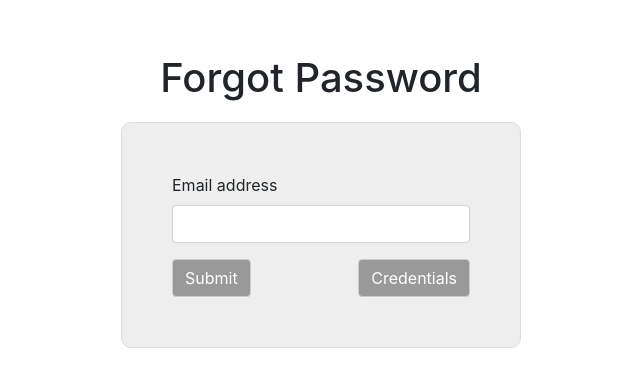
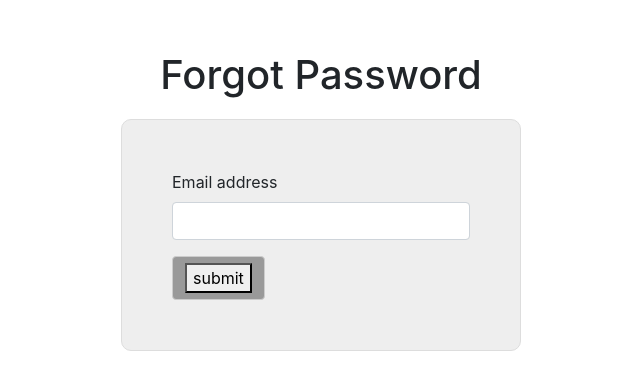
Before and after one commit to umarzahir-zz/console-copy, a React (Create React App) app: page /forgotpassword in a window 1280 px wide. Shown: the part 199-588 px from the top of the page, without its empty margins (319-959 px from the left). Built offline with nearby package versions, Linux system fonts and the light colour scheme.

Commit message:
attached resetpasswordlink action

```diff
--- a/src/actions/adminAction.js
+++ b/src/actions/adminAction.js
@@ -94,6 +94,7 @@ export const adminLogin = (data) => {
 
 // Forgot password integration.
 export const ResetPasswordLink = (email) => {
+  console.log(`Reset password link sending Action ... ${email}`);
   const apiPath = "api/admin/forgotpassword";
   const server = "http://localhost:5000/";
   return (dispatch, getState) => {
--- a/src/scenes/ForgotPassword/index.js
+++ b/src/scenes/ForgotPassword/index.js
@@ -1,25 +1,63 @@
-import React, {Component} from 'react';
+import React, { Component } from "react";
 import { Link } from "react-router-dom";
-export default class ForgotPassword extends Component{
-    render(){
-        return(
+import { connect } from "react-redux";
+import { ResetPasswordLink } from "../../actions/adminAction";
+class ForgotPassword extends Component {
+  state = { email: "" };
+  handleChange = (event) => {
+    this.setState({ email: event.target.value });
+  };
+  handleSubmit = (event) => {
+    event.preventDefault();
+    console.log(`submit button clicked.`);
+    this.props.sendLink(this.state.email);
+    this.props.navigation.navigate('/newmsg"');
+  };
+  render() {
+    return (
       <div className="d-flex m-auto form-container text-left flex-wrap">
         <div className="w-100">
           <div className="">
             <h1 className="text-center">Forgot Password</h1>
           </div>
-                <form className="col-12 form">
+          <form onSubmit={this.handleSubmit} className="col-12 form">
             <div className="form-group">
               <label htmlFor="email">Email address</label>
-                        <input type="email" className="form-control" id="email"/>
+              <input
+                type="email"
+                name="email"
+                onChange={this.handleChange}
+                className="form-control"
+                id="email"
+              />
             </div>
             <div className="form-footer w-100 d-flex">
-                    <Link type="submit" to='/newmsg' className="btn btn-primary form-button">Submit</Link>
-                    <Link type="submit" to='/newcredentials' className="btn btn-primary form-button">Credentials</Link>
+              <Link
+                type="submit"
+                to="/newmsg"
+                className="btn btn-primary form-button"
+              >
+                <button type="submit">submit</button>
+              </Link>
+
+              {/* <Link
+                type="submit"
+                to="/newcredentials"
+                className="btn btn-primary form-button"
+              >
+                Credentials
+              </Link> */}
             </div>
           </form>
         </div>
       </div>
-        )
+    );
   }
 }
+const mapStateToProps = (state) => {};
+const mapDispatchToProps = (dispatch) => {
+  return {
+    sendLink: (email) => dispatch(ResetPasswordLink(email)),
+  };
+};
+export default connect(mapStateToProps, mapDispatchToProps)(ForgotPassword);
```
Lines whose indentation alone changed are shown as unchanged.
